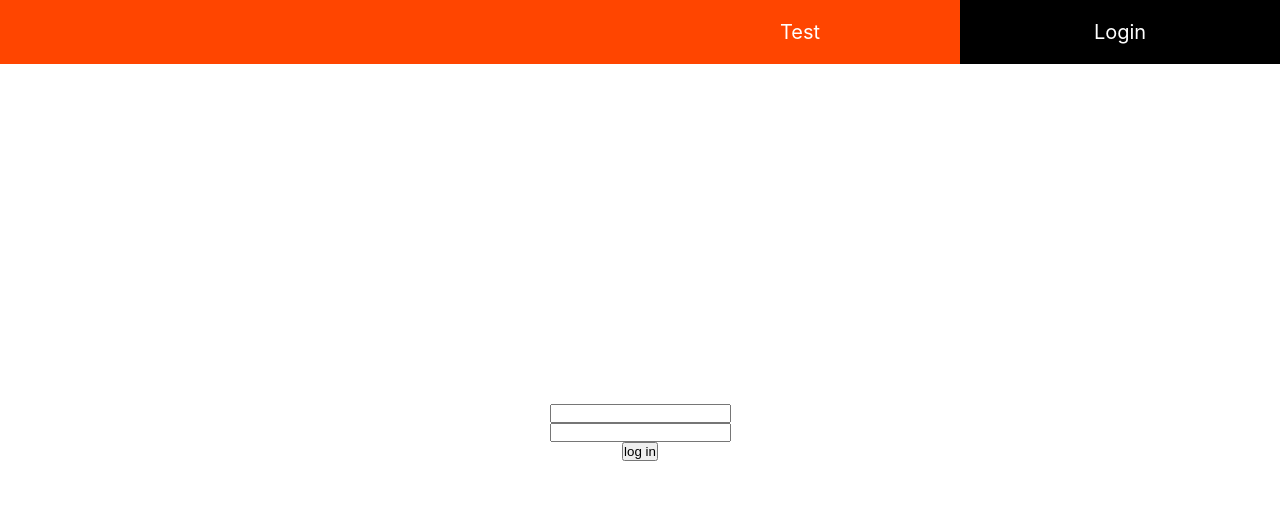
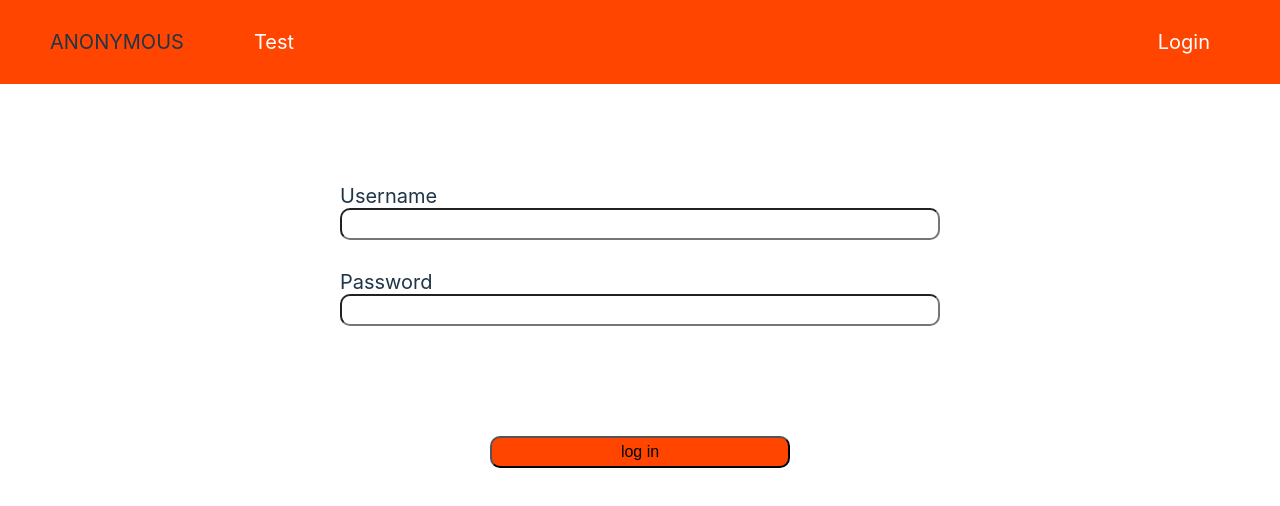
Before and after one commit to Cyfroni/Quiz-app, a React (Vite) app: page /login in a window 1280 px wide. Shown: the top 506 px of the page. Built offline with nearby package versions, Linux system fonts and the light colour scheme; no server answers.

Commit message:
styled components, simple styles, redirections

```diff
--- a/package.json
+++ b/package.json
@@ -12,7 +12,8 @@
     "firebase": "^9.10.0",
     "react": "^18.2.0",
     "react-dom": "^18.2.0",
-    "react-router-dom": "^6.4.1"
+    "react-router-dom": "^6.4.1",
+    "styled-components": "^5.3.6"
   },
   "devDependencies": {
     "@types/react": "^18.0.17",
--- a/src/Root.css
+++ b/src/Root.css
@@ -14,22 +14,24 @@ main {
   width: 100%;
   background-color: orangered;
   font-size: 2rem;
+  padding: 0 5rem;
 }
 
 .main-nav__username {
-  margin-left: 5rem;
-  margin-right: auto;
+  margin-right: 5rem;
 }
 
 .main-nav__navitems {
-  width: 50%;
+  flex: 1;
   display: flex;
-  justify-content: space-between;
   list-style-type: none;
 }
 
 .main-nav__navitems li {
-  flex: 1;
+  padding: 1rem 2rem;
+}
+.main-nav__navitems > li:last-child {
+  margin-left: auto;
 }
 
 .main-nav__navitems a,
@@ -58,7 +60,3 @@ main {
   background-color: yellowgreen;
   color: black;
 }
-
-.main-nav__navitems a.active {
-  background-color: black;
-}
--- a/src/Root.jsx
+++ b/src/Root.jsx
@@ -1,17 +1,23 @@
 import { getAuth } from "firebase/auth";
 import React from "react";
-import { NavLink, Outlet } from "react-router-dom";
+import { NavLink, Outlet, useNavigate } from "react-router-dom";
 import { useAuthContext } from "./main";
-import { Link } from "react-router-dom";
 import "./Root.css";
 
 export default function Root() {
   const { user } = useAuthContext();
-  const auth = getAuth();
+  const navigate = useNavigate();
+
+  const logout = () => {
+    const auth = getAuth();
+    auth.signOut();
+    navigate("/login");
+  };
+
   return (
     <>
       <nav className="main-nav">
-        <div className="main-nav__username">{user?.email}</div>
+        <div className="main-nav__username">{user?.email || "ANONYMOUS"}</div>
         <ul className="main-nav__navitems">
           <li>
             <NavLink to="/test">Test</NavLink>
@@ -28,10 +34,7 @@ export default function Root() {
           )}
           {user && (
             <li>
-              <button
-                className="main-nav__logoutbtn"
-                onClick={() => auth.signOut()}
-              >
+              <button className="main-nav__logoutbtn" onClick={() => logout()}>
                 Logout
               </button>
             </li>
--- /dev/null
+++ b/src/common/InputGroup.jsx
@@ -0,0 +1,26 @@
+import React from "react";
+import styled from "styled-components";
+
+const Label = styled.label`
+  font-size: 2rem;
+`;
+
+const Input = styled.input`
+  font-size: 1.6rem;
+  padding: 0.5rem;
+  border-radius: 10px;
+`;
+
+const Wrapper = styled.div`
+  display: flex;
+  flex-direction: column;
+`;
+
+export default function InputGroup({ value, onChange, label }) {
+  return (
+    <Wrapper>
+      <Label htmlFor={label}>{label}</Label>
+      <Input id={label} type="text" value={value} onChange={onChange} />
+    </Wrapper>
+  );
+}
--- a/src/pages/AddQuestion.css
+++ b/src/pages/AddQuestion.css
@@ -1,29 +1,14 @@
 #add-question {
-  /* display: flex;
+  display: flex;
   flex-direction: column;
+  gap: 2rem;
+
   margin: 0 auto;
-  gap: 1rem;
-
-  width: 30vh;
-  margin-top: 15rem;
-
-  font-size: 2rem; */
-
-  height: 100%;
-  display: flex;
-  /* align-items: center; */
-  justify-content: center;
-  flex-direction: column;
+  margin-top: 10rem;
+  max-width: 60rem;
 
   font-size: 2rem;
-
-  width: 30%;
-  margin: 0 auto;
 }
-
-/* #add-question > div {
-  width: 100%;
-} */
 
 #add-question textarea {
   display: block;
@@ -39,3 +24,17 @@
 .add-answer-btn {
   margin-bottom: 5rem;
 }
+
+textarea {
+  font-size: 1.6rem;
+  padding: 0.5rem;
+  border-radius: 10px;
+}
+
+button {
+  font-size: 1.6rem;
+  padding: 0.5rem;
+  border-radius: 10px;
+  background-color: orangered;
+  align-self: flex-start;
+}
--- a/src/pages/Login.css
+++ b/src/pages/Login.css
@@ -1,31 +1,22 @@
 #login {
-  height: 100%;
   display: flex;
-  align-items: center;
-  justify-content: center;
   flex-direction: column;
+  gap: 3rem;
 
-  font-size: 2rem;
+  margin: 0 auto;
+  margin-top: 10rem;
+  max-width: 60rem;
+
+  font-size: 3rem;
 }
 
-/* .question {
-  margin-top: 2rem;
+#login button {
+  font-size: 1.6rem;
+  padding: 0.5rem;
+  border-radius: 10px;
+  background-color: orangered;
+  width: 50%;
+
+  margin: 0 auto;
+  margin-top: 8rem;
 }
-
-.question__answers {
-  margin-top: 1rem;
-  list-style-type: none;
-}
-
-.question__answers input {
-  margin-right: 0.5rem;
-}
-
-footer {
-  margin-top: 5rem;
-}
-
-footer button {
-  padding: 2rem 4rem;
-  margin: 0.5rem;
-} */
--- a/src/pages/Login.jsx
+++ b/src/pages/Login.jsx
@@ -1,11 +1,13 @@
+import { getAuth, signInWithEmailAndPassword } from "firebase/auth";
 import React, { useState } from "react";
-import { signInWithEmailAndPassword } from "firebase/auth";
-import { getAuth } from "firebase/auth";
+import { useNavigate } from "react-router-dom";
+import InputGroup from "../common/InputGroup";
 import "./login.css";
 
 export default function Login() {
   const [username, setUsername] = useState("");
   const [password, setPassword] = useState("");
+  const navigate = useNavigate();
 
   const login = () => {
     const auth = getAuth();
@@ -13,6 +15,7 @@ export default function Login() {
       .then((userCredential) => {
         const user = userCredential.user;
         console.log(user);
+        navigate("/test");
       })
       .catch((error) => {
         const errorCode = error.code;
@@ -22,15 +25,15 @@ export default function Login() {
 
   return (
     <section id="login">
-      <input
-        type="text"
+      <InputGroup
         value={username}
         onChange={(e) => setUsername(e.target.value)}
+        label="Username"
       />
-      <input
-        type="text"
+      <InputGroup
         value={password}
         onChange={(e) => setPassword(e.target.value)}
+        label="Password"
       />
       <button onClick={login}>log in</button>
     </section>
--- a/src/pages/Test.css
+++ b/src/pages/Test.css
@@ -1,11 +1,23 @@
 #test {
-  height: 100%;
   display: flex;
-  align-items: center;
-  justify-content: center;
   flex-direction: column;
 
+  margin: 0 auto;
+  margin-top: 10rem;
+  max-width: 60rem;
+
   font-size: 2rem;
+}
+
+#test footer {
+  align-self: center;
+}
+
+footer button {
+  font-size: 1.6rem;
+  padding: 0.5rem;
+  border-radius: 10px;
+  background-color: orangered;
 }
 
 .question {
--- a/src/pages/Test.jsx
+++ b/src/pages/Test.jsx
@@ -65,7 +65,7 @@ function Test() {
 
   return (
     <section id="test">
-      <h1>Question: {questionNumber}</h1>
+      <h1>Question: {questionNumber + 1}</h1>
       <article className="question">
         <h2 className="question__question">{question?.question}</h2>
         <ul className="question__answers">
```
Also changed, not shown: 1 other file (tests, documents, lock files or other folders).
